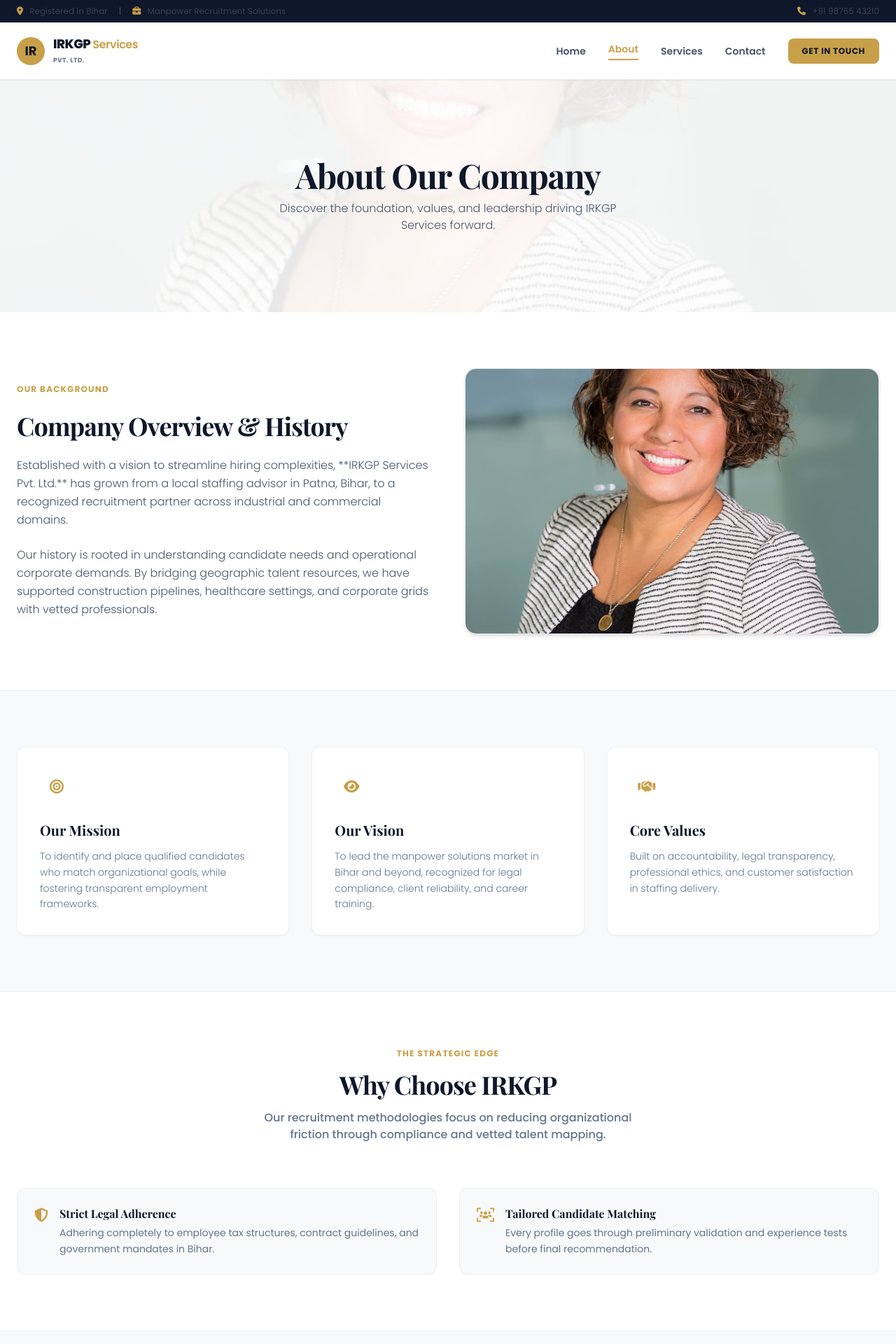
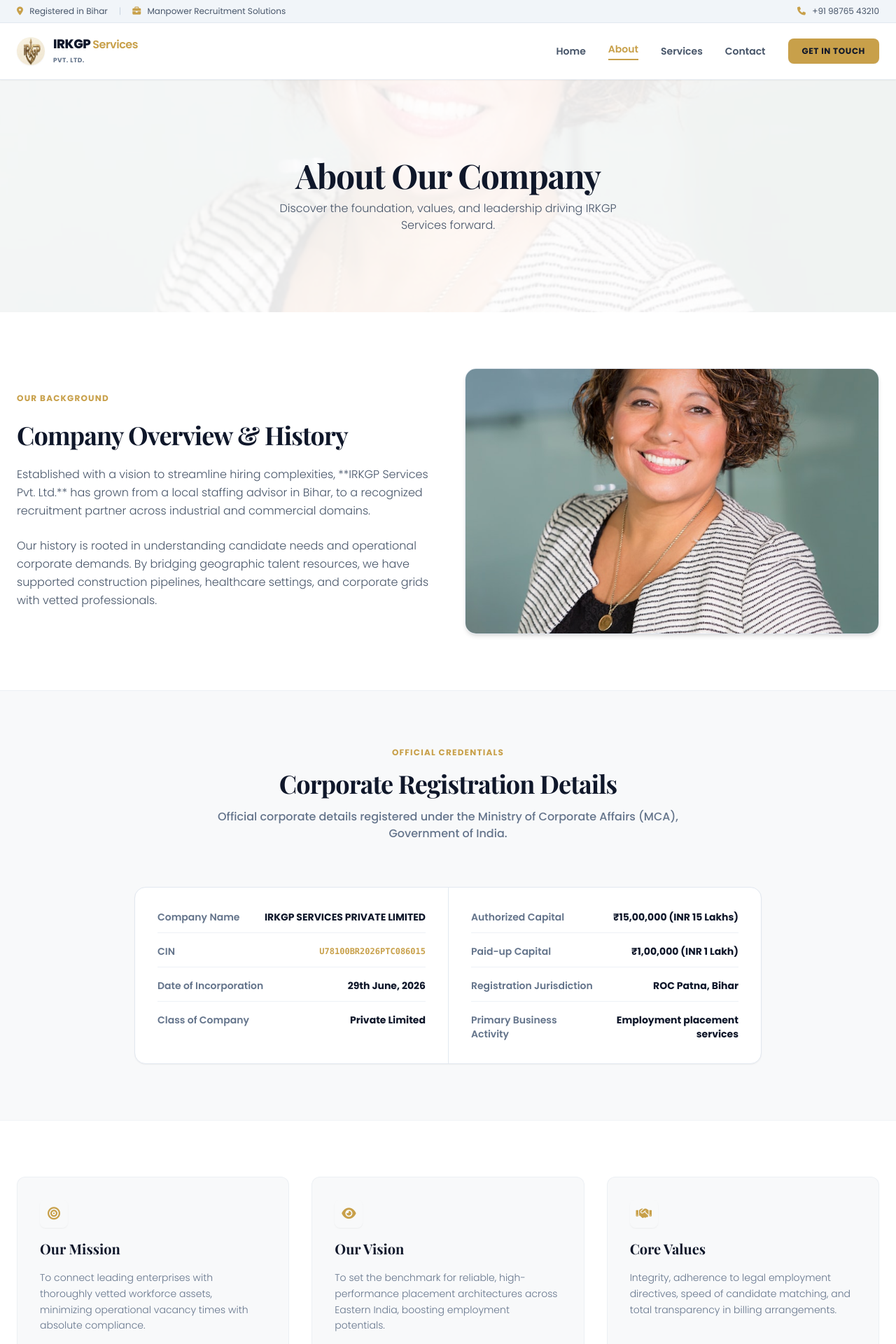
Before and after one commit to manish96-code/IRKGP, a PHP site: page /about.php in a window 1280 px wide. Shown: the top 1920 px of the page at 70% size. Run offline with PHP 8.4, Linux system fonts and the light colour scheme; some libraries are stand-ins or nearby versions; some web fonts are replaced.

Commit message:
feat: replace text logo with image, update footer details, and add corporate registration info to about page

```diff
--- a/about.php
+++ b/about.php
@@ -4,7 +4,7 @@ include 'includes/head.php';
 include 'includes/navbar.php';
 ?>
 
-<!-- Banner Section (Light overlay, no gradients) -->
+<!-- Banner Section -->
 <section class="relative py-28 bg-cover bg-center" style="background-image: url('assets/images/about-banner.jpg');">
     <div class="absolute inset-0 bg-white/90"></div>
     <div class="relative z-10 max-w-7xl mx-auto px-6 text-center text-primary">
@@ -21,72 +21,141 @@ include 'includes/navbar.php';
             <span class="text-xs font-bold text-secondary uppercase tracking-widest block">Our Background</span>
             <h2 class="text-3xl md:text-4xl font-extrabold text-primary font-serif tracking-tight">Company Overview & History</h2>
             <p class="text-slate-600 leading-relaxed font-light">
-                Established with a vision to streamline hiring complexities, **IRKGP Services Pvt. Ltd.** has grown from a local staffing advisor in Patna, Bihar, to a recognized recruitment partner across industrial and commercial domains.
+                Established with a vision to streamline hiring complexities, **IRKGP Services Pvt. Ltd.** has grown from a local staffing advisor in Bihar, to a recognized recruitment partner across industrial and commercial domains.
             </p>
             <p class="text-slate-600 leading-relaxed font-light">
                 Our history is rooted in understanding candidate needs and operational corporate demands. By bridging geographic talent resources, we have supported construction pipelines, healthcare settings, and corporate grids with vetted professionals.
             </p>
         </div>
-        <!-- Image Column (Removed gradient blur overlay) -->
+        <!-- Image Column -->
         <div class="relative">
             <img src="assets/images/about-preview.jpg" alt="IRKGP History" class="rounded-2xl shadow-md border border-slate-200 object-cover w-full h-[380px]">
         </div>
     </div>
 </section>
 
+<!-- Corporate Registration & Credentials -->
+<section class="py-20 bg-slateBg border-t border-slate-200/50">
+    <div class="max-w-7xl mx-auto px-6">
+        <div class="text-center max-w-2xl mx-auto mb-16 space-y-4">
+            <span class="text-xs font-bold text-secondary uppercase tracking-widest block">Official Credentials</span>
+            <h2 class="text-3xl md:text-4xl font-extrabold text-primary font-serif tracking-tight">Corporate Registration Details</h2>
+            <p class="text-slate-500 font-medium">Official corporate details registered under the Ministry of Corporate Affairs (MCA), Government of India.</p>
+        </div>
+
+        <div class="max-w-4xl mx-auto bg-white border border-slate-200 rounded-2xl overflow-hidden shadow-sm">
+            <div class="grid grid-cols-1 md:grid-cols-2 divide-y md:divide-y-0 md:divide-x divide-slate-200">
+                <!-- Col 1 -->
+                <div class="p-6 md:p-8 space-y-4">
+                    <div class="flex justify-between items-center pb-3 border-b border-slate-200/60">
+                        <span class="text-sm font-semibold text-slate-500">Company Name</span>
+                        <span class="text-sm font-bold text-primary text-right">IRKGP SERVICES PRIVATE LIMITED</span>
+                    </div>
+                    <div class="flex justify-between items-center pb-3 border-b border-slate-200/60">
+                        <span class="text-sm font-semibold text-slate-500">CIN</span>
+                        <span class="text-sm font-mono font-bold text-secondary text-right text-xs">U78100BR2026PTC086015</span>
+                    </div>
+                    <div class="flex justify-between items-center pb-3 border-b border-slate-200/60">
+                        <span class="text-sm font-semibold text-slate-500">Date of Incorporation</span>
+                        <span class="text-sm font-bold text-primary text-right">29th June, 2026</span>
+                    </div>
+                    <div class="flex justify-between items-center">
+                        <span class="text-sm font-semibold text-slate-500">Class of Company</span>
+                        <span class="text-sm font-bold text-primary text-right">Private Limited</span>
+                    </div>
+                </div>
+                <!-- Col 2 -->
+                <div class="p-6 md:p-8 space-y-4">
+                    <div class="flex justify-between items-center pb-3 border-b border-slate-200/60">
+                        <span class="text-sm font-semibold text-slate-500">Authorized Capital</span>
+                        <span class="text-sm font-bold text-primary text-right">₹15,00,000 (INR 15 Lakhs)</span>
+                    </div>
+                    <div class="flex justify-between items-center pb-3 border-b border-slate-200/60">
+                        <span class="text-sm font-semibold text-slate-500">Paid-up Capital</span>
+                        <span class="text-sm font-bold text-primary text-right">₹1,00,000 (INR 1 Lakh)</span>
+                    </div>
+                    <div class="flex justify-between items-center pb-3 border-b border-slate-200/60">
+                        <span class="text-sm font-semibold text-slate-500">Registration Jurisdiction</span>
+                        <span class="text-sm font-bold text-primary text-right">ROC Patna, Bihar</span>
+                    </div>
+                    <div class="flex justify-between items-center">
+                        <span class="text-sm font-semibold text-slate-500">Primary Business Activity</span>
+                        <span class="text-sm font-bold text-primary text-right">Employment placement services</span>
+                    </div>
+                </div>
+            </div>
+        </div>
+    </div>
+</section>
+
 <!-- Mission, Vision & Core Values -->
-<section class="py-20 bg-slateBg border-y border-slate-200/50">
+<section class="py-20 bg-white border-t border-slate-200/50">
     <div class="max-w-7xl mx-auto px-6 grid grid-cols-1 md:grid-cols-3 gap-8">
-
-        <!-- Mission Card -->
-        <div class="bg-white border border-slate-200/50 rounded-xl p-8 shadow-sm hover:shadow-md transition-all duration-300">
-            <div class="h-12 w-12 rounded-xl bg-gold-100 text-secondary flex items-center justify-center text-xl font-bold mb-6">
+        <!-- Mission -->
+        <div class="p-8 bg-slateBg border border-slate-200/50 rounded-xl space-y-4">
+            <div class="h-10 w-10 bg-gold-50 text-secondary rounded-lg flex items-center justify-center text-lg shadow-sm">
                 <i class="fa-solid fa-bullseye"></i>
             </div>
-            <h3 class="font-bold text-primary text-xl mb-3 font-serif">Our Mission</h3>
+            <h3 class="text-xl font-bold text-primary font-serif">Our Mission</h3>
             <p class="text-slate-500 text-sm leading-relaxed font-light">
-                To identify and place qualified candidates who match organizational goals, while fostering transparent employment frameworks.
+                To connect leading enterprises with thoroughly vetted workforce assets, minimizing operational vacancy times with absolute compliance.
             </p>
         </div>
 
-        <!-- Vision Card -->
-        <div class="bg-white border border-slate-200/50 rounded-xl p-8 shadow-sm hover:shadow-md transition-all duration-300">
-            <div class="h-12 w-12 rounded-xl bg-gold-100 text-secondary flex items-center justify-center text-xl font-bold mb-6">
+        <!-- Vision -->
+        <div class="p-8 bg-slateBg border border-slate-200/50 rounded-xl space-y-4">
+            <div class="h-10 w-10 bg-gold-50 text-secondary rounded-lg flex items-center justify-center text-lg shadow-sm">
                 <i class="fa-solid fa-eye"></i>
             </div>
-            <h3 class="font-bold text-primary text-xl mb-3 font-serif">Our Vision</h3>
+            <h3 class="text-xl font-bold text-primary font-serif">Our Vision</h3>
             <p class="text-slate-500 text-sm leading-relaxed font-light">
-                To lead the manpower solutions market in Bihar and beyond, recognized for legal compliance, client reliability, and career training.
+                To set the benchmark for reliable, high-performance placement architectures across Eastern India, boosting employment potentials.
             </p>
         </div>
 
-        <!-- Core Values Card -->
-        <div class="bg-white border border-slate-200/50 rounded-xl p-8 shadow-sm hover:shadow-md transition-all duration-300">
-            <div class="h-12 w-12 rounded-xl bg-gold-100 text-secondary flex items-center justify-center text-xl font-bold mb-6">
+        <!-- Values -->
+        <div class="p-8 bg-slateBg border border-slate-200/50 rounded-xl space-y-4">
+            <div class="h-10 w-10 bg-gold-50 text-secondary rounded-lg flex items-center justify-center text-lg shadow-sm">
                 <i class="fa-solid fa-handshake"></i>
             </div>
-            <h3 class="font-bold text-primary text-xl mb-3 font-serif">Core Values</h3>
+            <h3 class="text-xl font-bold text-primary font-serif">Core Values</h3>
             <p class="text-slate-500 text-sm leading-relaxed font-light">
-                Built on accountability, legal transparency, professional ethics, and customer satisfaction in staffing delivery.
+                Integrity, adherence to legal employment directives, speed of candidate matching, and total transparency in billing arrangements.
             </p>
         </div>
-
     </div>
 </section>
 
-<!-- Why Choose IRKGP Section -->
-<section class="py-20 bg-white">
-    <div class="max-w-7xl mx-auto px-6 text-center max-w-3xl mx-auto mb-16 space-y-4">
-        <span class="text-xs font-bold text-secondary uppercase tracking-widest block">The Strategic Edge</span>
-        <h2 class="text-3xl md:text-4xl font-extrabold text-primary font-serif tracking-tight">Why Choose IRKGP</h2>
-        <p class="text-slate-500 font-medium max-w-xl mx-auto">Our recruitment methodologies focus on reducing organizational friction through compliance and vetted talent mapping.</p>
+<!-- Compliance & Verification Section -->
+<section class="py-20 bg-[#fcfbf9] border-t border-slate-200/50">
+    <div class="max-w-7xl mx-auto px-6 grid grid-cols-1 lg:grid-cols-2 gap-12 items-center">
+        <div>
+            <span class="text-xs font-bold text-secondary uppercase tracking-widest block mb-2">Standards Code</span>
+            <h2 class="text-3xl font-extrabold text-primary font-serif tracking-tight mb-6">Strict Adherence to Staffing Compliance</h2>
+            <p class="text-slate-600 font-light leading-relaxed mb-6">
+                Operational stability depends on compliance. We structure our recruitment pathways to align completely with regulatory standards, licensing requirements, and safety policies.
+            </p>
+            <div class="space-y-4">
+                <div class="flex items-center gap-3">
+                    <span class="h-5 w-5 bg-gold-100 text-secondary rounded-full flex items-center justify-center text-xs"><i class="fa-solid fa-check"></i></span>
+                    <span class="text-slate-700 text-sm font-semibold">EPF & ESIC structure alignment options</span>
+                </div>
+                <div class="flex items-center gap-3">
+                    <span class="h-5 w-5 bg-gold-100 text-secondary rounded-full flex items-center justify-center text-xs"><i class="fa-solid fa-check"></i></span>
+                    <span class="text-slate-700 text-sm font-semibold">Strict candidate verification protocols</span>
+                </div>
+                <div class="flex items-center gap-3">
+                    <span class="h-5 w-5 bg-gold-100 text-secondary rounded-full flex items-center justify-center text-xs"><i class="fa-solid fa-check"></i></span>
+                    <span class="text-slate-700 text-sm font-semibold">Contract security policies and transparent documentation</span>
+                </div>
+            </div>
         </div>
 
-    <div class="max-w-7xl mx-auto px-6 grid grid-cols-1 md:grid-cols-2 gap-8">
+        <div class="grid grid-cols-1 sm:grid-cols-2 gap-6">
             <div class="flex gap-4 p-6 bg-slateBg rounded-xl border border-slate-200/50">
-            <div class="text-xl text-secondary"><i class="fa-solid fa-shield-halved"></i></div>
+                <div class="text-xl text-secondary"><i class="fa-solid fa-scale-balanced"></i></div>
                 <div>
-                <h4 class="font-bold text-primary mb-1">Strict Legal Adherence</h4>
+                    <h4 class="font-bold text-primary mb-1">Bihar Employment Compliance</h4>
                     <p class="text-slate-500 text-sm leading-relaxed">Adhering completely to employee tax structures, contract guidelines, and government mandates in Bihar.</p>
                 </div>
             </div>
@@ -98,9 +167,10 @@ include 'includes/navbar.php';
                 </div>
             </div>
         </div>
+    </div>
 </section>
 
-<!-- Professional Team -->
+<!-- Our Team -->
 <section class="py-20 bg-slateBg border-t border-slate-200/50">
     <div class="max-w-7xl mx-auto px-6">
         <div class="text-center max-w-2xl mx-auto mb-16 space-y-4">
@@ -109,34 +179,24 @@ include 'includes/navbar.php';
             <p class="text-slate-500 font-medium">Experienced professionals dedicated to your scaling outcomes.</p>
         </div>
 
-        <div class="grid grid-cols-1 md:grid-cols-3 gap-8">
+        <div class="max-w-4xl mx-auto grid grid-cols-1 md:grid-cols-2 gap-8">
             <!-- Member 1 -->
             <div class="bg-white border border-slate-200/50 rounded-xl overflow-hidden shadow-sm hover:shadow transition-all duration-300 text-center">
-                <img src="assets/images/ceo.jpg" alt="CEO" class="w-full h-72 object-cover">
+                <img src="assets/images/director1.jpg" alt="Director" class="w-full h-72 object-cover">
                 <div class="p-6">
-                    <h3 class="font-bold text-primary text-lg mb-1 font-serif">Rajesh Kumar</h3>
-                    <p class="text-secondary text-xs font-bold uppercase tracking-wider mb-3">Managing Director</p>
-                    <p class="text-slate-500 text-sm font-light">Leading tactical corporate integrations and Bihar regional scaling actions.</p>
+                    <h3 class="font-bold text-primary text-lg mb-1 font-serif">Indradeo Mehta</h3>
+                    <p class="text-secondary text-xs font-bold uppercase tracking-wider mb-3">Director</p>
+                    <p class="text-slate-500 text-sm font-light">Directing corporate governance, compliance, and strategic scaling policies.</p>
                 </div>
             </div>
 
             <!-- Member 2 -->
             <div class="bg-white border border-slate-200/50 rounded-xl overflow-hidden shadow-sm hover:shadow transition-all duration-300 text-center">
-                <img src="assets/images/recruiter.jpg" alt="Lead Recruiter" class="w-full h-72 object-cover">
+                <img src="assets/images/director2.jpg" alt="Director" class="w-full h-72 object-cover">
                 <div class="p-6">
-                    <h3 class="font-bold text-primary text-lg mb-1 font-serif">Priya Sharma</h3>
-                    <p class="text-secondary text-xs font-bold uppercase tracking-wider mb-3">Lead Talent Advisor</p>
-                    <p class="text-slate-500 text-sm font-light">Directing professional vetting scopes and client onboarding pipelines.</p>
-                </div>
-            </div>
-
-            <!-- Member 3 -->
-            <div class="bg-white border border-slate-200/50 rounded-xl overflow-hidden shadow-sm hover:shadow transition-all duration-300 text-center">
-                <img src="assets/images/operations.jpg" alt="HR Operations" class="w-full h-72 object-cover">
-                <div class="p-6">
-                    <h3 class="font-bold text-primary text-lg mb-1 font-serif">Amit Verma</h3>
-                    <p class="text-secondary text-xs font-bold uppercase tracking-wider mb-3">Operations Manager</p>
-                    <p class="text-slate-500 text-sm font-light">Managing staffing operations, compliance reports, and site payroll details.</p>
+                    <h3 class="font-bold text-primary text-lg mb-1 font-serif">Rajiv Kumar</h3>
+                    <p class="text-secondary text-xs font-bold uppercase tracking-wider mb-3">Director</p>
+                    <p class="text-slate-500 text-sm font-light">Overseeing workforce recruitment pipelines and operational integrations.</p>
                 </div>
             </div>
         </div>
@@ -148,7 +208,7 @@ include 'includes/navbar.php';
     <div class="max-w-4xl mx-auto px-6 space-y-6">
         <h2 class="text-3xl font-extrabold font-serif tracking-tight text-primary">Partner with Bihar's Top Recruitment Team</h2>
         <p class="text-slate-500 max-w-lg mx-auto text-sm font-light font-sans">
-            We provide verified skilled technical labor and corporate resources built on structural legal agreements.
+            We provide verified skilled technical workforce and corporate resources built on structural legal agreements.
         </p>
         <div class="pt-2">
             <a href="contact.php" class="px-8 py-3.5 bg-secondary hover:bg-amber-500 text-primary font-bold rounded-xl shadow hover:-translate-y-1 transition-all duration-300 inline-block text-xs uppercase tracking-wider">
--- a/contact.php
+++ b/contact.php
@@ -33,7 +33,7 @@ include 'includes/navbar.php';
                     </div>
                     <div>
                         <h3 class="font-bold text-primary text-base mb-1 font-serif">Corporate Address</h3>
-                        <p class="text-slate-600 text-sm leading-relaxed">Madhubani, Purnea, Bihar, India</p>
+                        <p class="text-slate-600 text-sm leading-relaxed">Manjhli Chowk, Madhubani, Purnia, Bihar, India</p>
                     </div>
                 </div>
 
@@ -80,7 +80,7 @@ include 'includes/navbar.php';
 <section class="pb-20 bg-white">
     <div class="max-w-7xl mx-auto px-6">
         <div class="border border-slate-200 rounded-2xl overflow-hidden shadow-sm">
-            <iframe src="https://maps.google.com/maps?q=Madhubani,%20Purnia,%20Bihar&t=&z=14&ie=UTF8&iwloc=&output=embed" class="w-full h-[450px] border-0" allowfullscreen="" loading="lazy" referrerpolicy="no-referrer-when-downgrade"></iframe>
+            <iframe src="https://maps.google.com/maps?q=Manjhli%20Chowk,%20Madhubani,%20Purnia,%20Bihar&t=&z=16&ie=UTF8&iwloc=&output=embed" class="w-full h-[450px] border-0" allowfullscreen="" loading="lazy" referrerpolicy="no-referrer-when-downgrade"></iframe>
         </div>
     </div>
 </section>
--- a/includes/footer.php
+++ b/includes/footer.php
@@ -4,9 +4,7 @@
             <!-- About Company -->
             <div class="space-y-4">
                 <a href="index.php" class="flex items-center gap-3 group">
-                    <div class="h-10 w-10 rounded-full bg-secondary p-0.5 shadow-sm flex items-center justify-center text-primary text-lg font-bold">
-                        IR
-                    </div>
+                    <img src="assets/images/logo.png" alt="IRKGP Logo" class="h-10 w-10 rounded-full object-cover shadow-sm">
                     <div class="flex flex-col">
                         <span class="text-lg font-extrabold tracking-tight text-primary leading-none">
                             IRKGP <span class="text-secondary font-semibold text-base">Services</span>
@@ -54,7 +52,7 @@
                 <ul class="space-y-4 text-sm text-slate-500">
                     <li class="flex items-start gap-3">
                         <i class="fa-solid fa-location-dot text-secondary mt-1"></i>
-                        <span>Madhubani, Purnia, Bihar, India</span>
+                        <span>Manjhli Chowk, Madhubani, Purnia, Bihar</span>
                     </li>
                     <li class="flex items-center gap-3">
                         <i class="fa-solid fa-phone text-secondary"></i>
@@ -70,7 +68,7 @@
 
         <!-- Copyright -->
         <div class="max-w-7xl mx-auto px-6 border-t border-slate-200 mt-12 pt-8 flex flex-col sm:flex-row justify-between items-center gap-4 text-xs text-slate-400 font-medium">
-            <p>&copy; <?php echo date('Y'); ?> IRKGP Services Pvt. Ltd. All rights reserved. Registered in Bihar.</p>
+            <p>&copy; <?php echo date('Y'); ?> IRKGP Services Pvt. Ltd. All rights reserved.</p>
             <p>Designed with <i class="fa-solid fa-heart text-secondary"></i> for excellence.</p>
         </div>
     </footer>
--- a/includes/navbar.php
+++ b/includes/navbar.php
@@ -9,14 +9,14 @@ if ($currentPage === 'about.php') {
     $activePage = 'contact';
 }
 ?>
-<!-- Navigation Bar (Static White with Shadow) -->
+<!-- Navigation Bar -->
 <header id="navbar" class="sticky top-0 left-0 w-full z-50 bg-white border-b border-slate-200/80 shadow-sm transition-all duration-300">
     <!-- Top Info Row -->
-    <div id="top-bar" class="bg-primary text-gold-100 text-xs py-2 px-6 border-b border-gold-800/10">
+    <div id="top-bar" class="bg-slate-100 text-slate-600 text-xs py-2 px-6 border-b border-slate-200">
         <div class="max-w-7xl mx-auto flex flex-col sm:flex-row justify-between items-center gap-2">
             <div class="flex items-center gap-4">
                 <span><i class="fa-solid fa-location-dot text-secondary mr-1.5"></i> Registered in Bihar</span>
-                <span class="hidden md:inline text-slate-600">|</span>
+                <span class="hidden md:inline text-slate-300">|</span>
                 <span class="hidden md:inline"><i class="fa-solid fa-briefcase text-secondary mr-1.5"></i> Manpower Recruitment Solutions</span>
             </div>
             <div class="flex items-center gap-4">
@@ -29,9 +29,7 @@ if ($currentPage === 'about.php') {
     <div class="max-w-7xl mx-auto px-6 h-20 flex items-center justify-between">
         <!-- Logo -->
         <a href="index.php" class="flex items-center gap-3 group">
-            <div class="h-10 w-10 rounded-full bg-secondary p-0.5 shadow-sm flex items-center justify-center text-primary text-lg font-bold group-hover:scale-105 transition-transform duration-200">
-                IR
-            </div>
+            <img src="assets/images/logo.png" alt="IRKGP Logo" class="h-10 w-10 rounded-full object-cover shadow-sm">
             <div class="flex flex-col">
                 <span id="brand-name" class="text-lg font-extrabold tracking-tight text-primary leading-none group-hover:text-secondary transition-colors">
                     IRKGP <span class="text-secondary font-semibold text-base">Services</span>
@@ -47,7 +45,7 @@ if ($currentPage === 'about.php') {
             <a href="services.php" class="text-sm font-semibold transition duration-300 <?php echo $activePage === 'services' ? 'text-secondary border-b-2 border-secondary pb-1 font-bold' : 'text-slate-600 hover:text-secondary'; ?>">Services</a>
             <a href="contact.php" class="text-sm font-semibold transition duration-300 <?php echo $activePage === 'contact' ? 'text-secondary border-b-2 border-secondary pb-1 font-bold' : 'text-slate-600 hover:text-secondary'; ?>">Contact</a>
 
-            <a href="contact.php" class="px-5 py-2.5 bg-secondary hover:bg-primary text-primary hover:text-white font-bold rounded-lg text-xs shadow-sm hover:shadow transition-all duration-300 uppercase tracking-wider">Get in Touch</a>
+            <a href="contact.php" class="px-5 py-2.5 bg-secondary hover:bg-amber-500 text-primary font-bold rounded-lg text-xs shadow-sm hover:shadow transition-all duration-300 uppercase tracking-wider">Get in Touch</a>
         </nav>
 
         <!-- Mobile Hamburg Button -->
--- a/services.php
+++ b/services.php
@@ -113,12 +113,12 @@ include 'includes/navbar.php';
             <ul class="space-y-3 text-slate-600 text-sm font-medium">
                 <li><i class="fa-solid fa-circle-check text-secondary mr-2"></i> Thorough background & reference validation</li>
                 <li><i class="fa-solid fa-circle-check text-secondary mr-2"></i> Preliminary technical skill tests</li>
-                <li><i class="fa-solid fa-circle-check text-secondary mr-2"></i> Compliance with regional Bihar labor policies</li>
+                <li><i class="fa-solid fa-circle-check text-secondary mr-2"></i> Compliance with regional Bihar employment policies</li>
             </ul>
         </div>
         <!-- Right side CTA -->
         <div class="bg-white text-slate-800 p-8 rounded-2xl border border-slate-200 space-y-6 shadow-sm">
-            <h3 class="text-2xl font-bold font-serif text-primary">Looking for a custom labor recruitment quote?</h3>
+            <h3 class="text-2xl font-bold font-serif text-primary">Looking for a custom manpower recruitment quote?</h3>
             <p class="text-slate-500 text-sm leading-relaxed font-light font-sans">
                 Give us details about your worker requirements, operational durations, and locations.
             </p>
```
Also changed, not shown: index.php (+1 -6 lines), assets/images/director1.jpg (added), assets/images/director2.jpg (added), assets/images/logo.png (added). Lines whose indentation alone changed are shown as unchanged.
